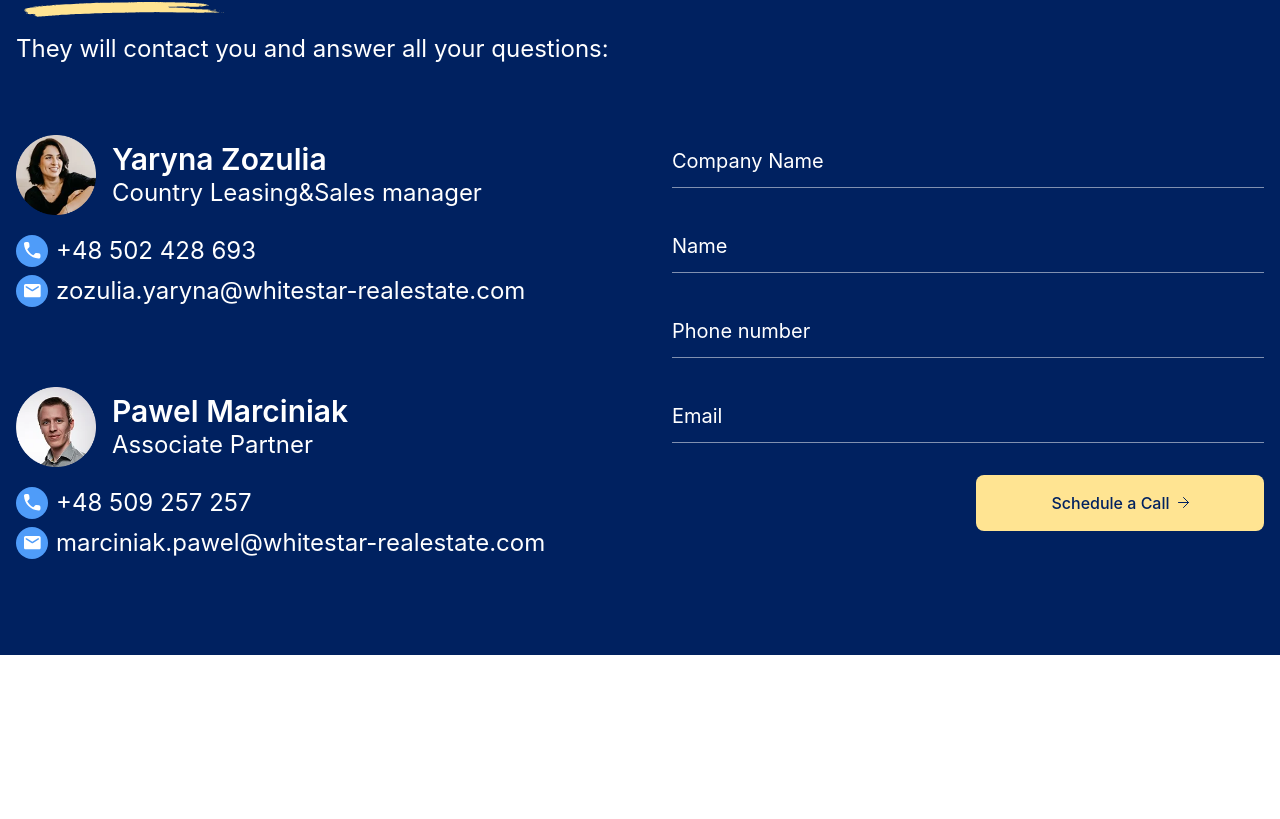
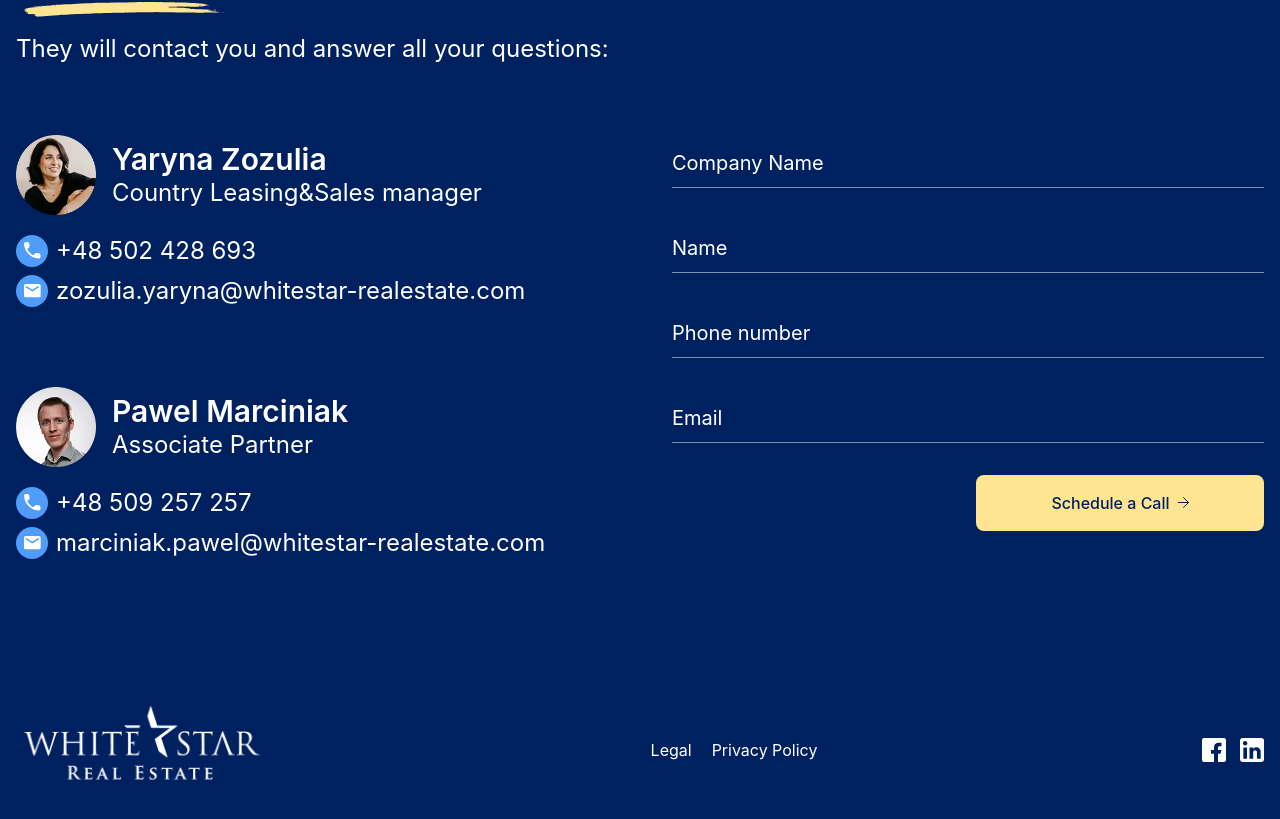
Before and after one commit to Akirienko/whiteStar, a Nuxt app: page / in a window 1280 px wide. Shown: the part 7454-8273 px from the top of the page. Before the commit the page ends 8109 px from the top, so only its background shows below. Built offline with nearby package versions, Linux system fonts and the light colour scheme; a web font is replaced by a local one.

Commit message:
ui fixes

```diff
--- a/components/Footer.vue
+++ b/components/Footer.vue
@@ -1,7 +1,31 @@
 <template>
-  <div>
+  <footer class="bg-main-blue py-5 xl:py-10">
+    <div class="main-container">
+      <div class="flex items-center justify-between">
+        <div class="logo hidden md:block">
+          <img src="/image/logo.webp" class="max- w-[250px]" alt="">
+        </div>
 
-  </div>
+        <div class="flex items-center gap-5">
+          <a href="#" class="hover:text-main-yellow transition-all">Legal</a>
+          <a href="#" class="hover:text-main-yellow transition-all">Privacy Policy</a>
+        </div>
+
+        <div class="flex items-center gap-3.5">
+          <a href="#" target="_blank" class="group">
+            <svg width="24" height="24" viewBox="0 0 24 24" fill="none" xmlns="http://www.w3.org/2000/svg">
+              <path d="M22 0C23.1046 0 24 0.895431 24 2V22C24 23.1046 23.1046 24 22 24H16V15.8398H18.5L19.5 12H16V10.0801C16 9.09128 16 8.16016 18 8.16016H19.5V4.93457C19.174 4.89329 17.9426 4.7998 16.6426 4.7998C13.9279 4.79997 12.0002 6.3907 12 9.31152V12H9V15.8398H12V24H2C0.895431 24 3.22133e-08 23.1046 0 22V2C0 0.895431 0.895431 3.22128e-08 2 0H22Z" fill="white" class="group-hover:fill-main-yellow transition-colors"/>
+            </svg>
+          </a>
+          <a href="#" target="_blank" class="group">
+            <svg width="24" height="24" viewBox="0 0 24 24" fill="none" xmlns="http://www.w3.org/2000/svg">
+              <path d="M21.3333 0C22.0406 0 22.7189 0.280951 23.219 0.781048C23.719 1.28115 24 1.95942 24 2.66667V21.3333C24 22.0406 23.719 22.7189 23.219 23.219C22.7189 23.719 22.0406 24 21.3333 24H2.66667C1.95942 24 1.28115 23.719 0.781048 23.219C0.280951 22.7189 0 22.0406 0 21.3333V2.66667C0 1.95942 0.280951 1.28115 0.781048 0.781048C1.28115 0.280951 1.95942 0 2.66667 0H21.3333ZM20.6667 20.6667V13.6C20.6667 12.4472 20.2087 11.3416 19.3936 10.5264C18.5784 9.71128 17.4728 9.25333 16.32 9.25333C15.1867 9.25333 13.8667 9.94667 13.2267 10.9867V9.50667H9.50667V20.6667H13.2267V14.0933C13.2267 13.0667 14.0533 12.2267 15.08 12.2267C15.5751 12.2267 16.0499 12.4233 16.3999 12.7734C16.75 13.1235 16.9467 13.5983 16.9467 14.0933V20.6667H20.6667ZM5.17333 7.41333C5.76742 7.41333 6.33717 7.17733 6.75725 6.75725C7.17733 6.33717 7.41333 5.76742 7.41333 5.17333C7.41333 3.93333 6.41333 2.92 5.17333 2.92C4.57571 2.92 4.00257 3.1574 3.57999 3.57999C3.1574 4.00257 2.92 4.57571 2.92 5.17333C2.92 6.41333 3.93333 7.41333 5.17333 7.41333ZM7.02667 20.6667V9.50667H3.33333V20.6667H7.02667Z" fill="white" class="group-hover:fill-main-yellow transition-colors"/>
+            </svg>
+          </a>
+        </div>
+      </div>
+    </div>
+  </footer>
 </template>
 
 <script setup>
--- a/components/Sections/Contacts.vue
+++ b/components/Sections/Contacts.vue
@@ -85,7 +85,7 @@
                   </svg>
 
                 </div>
-                <a href="tel:+48502428693" class="text-base lg:text-2xl">+48 502 428 693</a>
+                <a href="tel:+48502428693" class="text-base lg:text-2xl hover:text-main-yellow transition-all">+48 502 428 693</a>
               </div>
               <div class="flex items-center">
                 <div class="bg-[#4F9CF9] w-8 h-8 rounded-[50%] mr-2 flex items-center justify-center">
@@ -93,7 +93,7 @@
                     <path d="M15 0H1.66667C0.75 0 0.00833333 0.75 0.00833333 1.66667L0 11.6667C0 12.5833 0.75 13.3333 1.66667 13.3333H15C15.9167 13.3333 16.6667 12.5833 16.6667 11.6667V1.66667C16.6667 0.75 15.9167 0 15 0ZM14.6667 3.54167L8.775 7.225C8.50833 7.39167 8.15833 7.39167 7.89167 7.225L2 3.54167C1.91644 3.49476 1.84327 3.43138 1.78491 3.35538C1.72655 3.27937 1.68422 3.19231 1.66048 3.09948C1.63674 3.00664 1.63209 2.90995 1.6468 2.81526C1.66151 2.72057 1.69528 2.62984 1.74607 2.54858C1.79686 2.46732 1.8636 2.39721 1.94227 2.3425C2.02094 2.28778 2.10989 2.24959 2.20375 2.23025C2.2976 2.2109 2.3944 2.21081 2.4883 2.22996C2.58219 2.24911 2.67122 2.28711 2.75 2.34167L8.33333 5.83333L13.9167 2.34167C13.9954 2.28711 14.0845 2.24911 14.1784 2.22996C14.2723 2.21081 14.3691 2.2109 14.4629 2.23025C14.5568 2.24959 14.6457 2.28778 14.7244 2.3425C14.8031 2.39721 14.8698 2.46732 14.9206 2.54858C14.9714 2.62984 15.0052 2.72057 15.0199 2.81526C15.0346 2.90995 15.0299 3.00664 15.0062 3.09948C14.9824 3.19231 14.9401 3.27937 14.8818 3.35538C14.8234 3.43138 14.7502 3.49476 14.6667 3.54167Z" fill="white"/>
                   </svg>
                 </div>
-                <a href="mailto:zozulia.yaryna@whitestar-realestate.com" class="text-base lg:text-2xl">zozulia.yaryna@whitestar-realestate.com</a>
+                <a href="mailto:zozulia.yaryna@whitestar-realestate.com" class="text-base lg:text-2xl hover:text-main-yellow transition-all">zozulia.yaryna@whitestar-realestate.com</a>
               </div>
             </div>
           </div>
@@ -112,9 +112,8 @@
                   <svg width="17" height="17" viewBox="0 0 17 17" fill="none" xmlns="http://www.w3.org/2000/svg">
                     <path d="M14.8534 11.2292L12.525 10.9633C12.2513 10.9312 11.9738 10.9615 11.7134 11.052C11.453 11.1425 11.2165 11.2908 11.0217 11.4858L9.33503 13.1725C6.73298 11.8488 4.61792 9.73372 3.2942 7.13167L4.99003 5.43584C5.3842 5.04167 5.5767 4.49167 5.51253 3.9325L5.2467 1.6225C5.19492 1.17525 4.98038 0.76269 4.64396 0.463463C4.30754 0.164235 3.87277 -0.000733398 3.42253 2.45113e-06H1.8367C0.800868 2.45113e-06 -0.0607993 0.861669 0.00336735 1.8975C0.489201 9.72584 6.75003 15.9775 14.5692 16.4633C15.605 16.5275 16.4667 15.6658 16.4667 14.63V13.0442C16.4759 12.1183 15.7792 11.3392 14.8534 11.2292Z" fill="white"/>
                   </svg>
-
                 </div>
-                <a href="tel:+48509257257" class="text-base lg:text-2xl">+48 509 257 257</a>
+                <a href="tel:+48509257257" class="text-base lg:text-2xl hover:text-main-yellow transition-all">+48 509 257 257</a>
               </div>
               <div class="flex items-center">
                 <div class="bg-[#4F9CF9] w-8 h-8 rounded-[50%] mr-2 flex items-center justify-center">
@@ -122,7 +121,7 @@
                     <path d="M15 0H1.66667C0.75 0 0.00833333 0.75 0.00833333 1.66667L0 11.6667C0 12.5833 0.75 13.3333 1.66667 13.3333H15C15.9167 13.3333 16.6667 12.5833 16.6667 11.6667V1.66667C16.6667 0.75 15.9167 0 15 0ZM14.6667 3.54167L8.775 7.225C8.50833 7.39167 8.15833 7.39167 7.89167 7.225L2 3.54167C1.91644 3.49476 1.84327 3.43138 1.78491 3.35538C1.72655 3.27937 1.68422 3.19231 1.66048 3.09948C1.63674 3.00664 1.63209 2.90995 1.6468 2.81526C1.66151 2.72057 1.69528 2.62984 1.74607 2.54858C1.79686 2.46732 1.8636 2.39721 1.94227 2.3425C2.02094 2.28778 2.10989 2.24959 2.20375 2.23025C2.2976 2.2109 2.3944 2.21081 2.4883 2.22996C2.58219 2.24911 2.67122 2.28711 2.75 2.34167L8.33333 5.83333L13.9167 2.34167C13.9954 2.28711 14.0845 2.24911 14.1784 2.22996C14.2723 2.21081 14.3691 2.2109 14.4629 2.23025C14.5568 2.24959 14.6457 2.28778 14.7244 2.3425C14.8031 2.39721 14.8698 2.46732 14.9206 2.54858C14.9714 2.62984 15.0052 2.72057 15.0199 2.81526C15.0346 2.90995 15.0299 3.00664 15.0062 3.09948C14.9824 3.19231 14.9401 3.27937 14.8818 3.35538C14.8234 3.43138 14.7502 3.49476 14.6667 3.54167Z" fill="white"/>
                   </svg>
                 </div>
-                <a href="mailto:marciniak.pawel@whitestar-realestate.com" class="text-base lg:text-2xl">marciniak.pawel@whitestar-realestate.com</a>
+                <a href="mailto:marciniak.pawel@whitestar-realestate.com" class="text-base lg:text-2xl hover:text-main-yellow transition-all">marciniak.pawel@whitestar-realestate.com</a>
               </div>
             </div>
           </div>
@@ -131,32 +130,51 @@
         <div class="mt-10 xl:mt-0">
           <form @submit.prevent="handleSubmit" class="space-y-8" autocomplete="off">
             <div class="relative">
+              <label
+                for="companyName"
+                class="absolute left-0 text-white transition-all duration-200 pointer-events-none"
+                :class="form.companyName ? '-top-2 text-xs lg:text-sm' : 'top-3.5 text-base lg:text-xl'"
+              >
+                {{ t('contacts.formCompanyName') }}
+              </label>
               <input
                 v-model="form.companyName"
                 type="text"
                 id="companyName"
                 name="companyName"
                 autocomplete="off"
-                class="w-full bg-transparent border-0 border-b border-white/50 text-white text-base lg:text-xl py-3 px-0 focus:outline-none focus:border-white transition-colors placeholder:text-white"
-                :placeholder="t('contacts.formCompanyName')"
+                class="w-full bg-transparent border-0 border-b border-white/50 text-white text-base lg:text-xl py-3 px-0 focus:outline-none focus:border-white transition-colors"
                 required
               />
             </div>
 
-            <div class="relative">
+            <div class="relative mt-6">
+              <label
+                for="name"
+                class="absolute left-0 text-white transition-all duration-200 pointer-events-none"
+                :class="form.name ? '-top-2 text-xs lg:text-sm' : 'top-3.5 text-base lg:text-xl'"
+              >
+                {{ t('contacts.formName') }}
+              </label>
               <input
                 v-model="form.name"
                 type="text"
                 id="name"
                 name="name"
                 autocomplete="off"
-                class="w-full bg-transparent border-0 border-b border-white/50 text-white text-base lg:text-xl py-3 px-0 focus:outline-none focus:border-white transition-colors placeholder:text-white"
-                :placeholder="t('contacts.formName')"
+                class="w-full bg-transparent border-0 border-b border-white/50 text-white text-base lg:text-xl py-3 px-0 focus:outline-none focus:border-white transition-colors"
                 required
               />
             </div>
 
-            <div class="relative">
+            <div class="relative mt-6">
+              <label
+                for="phone"
+                class="absolute left-0 text-white transition-all duration-200 pointer-events-none"
+                :class="form.phone ? '-top-2 text-xs lg:text-sm' : 'top-3.5 text-base lg:text-xl'"
+              >
+                {{ t('contacts.formPhone') }}
+              </label>
               <input
                 v-model="form.phone"
                 type="tel"
@@ -164,21 +182,26 @@
                 name="phone"
                 autocomplete="off"
                 @input="handlePhoneInput"
-                class="w-full bg-transparent border-0 border-b border-white/50 text-white text-base lg:text-xl py-3 px-0 focus:outline-none focus:border-white transition-colors placeholder:text-white"
-                :placeholder="t('contacts.formPhone')"
+                class="w-full bg-transparent border-0 border-b border-white/50 text-white text-base lg:text-xl py-3 px-0 focus:outline-none focus:border-white transition-colors"
                 required
               />
             </div>
 
-            <div class="relative">
+            <div class="relative mt-6">
+              <label
+                for="email"
+                class="absolute left-0 text-white transition-all duration-200 pointer-events-none"
+                :class="form.email ? '-top-2 text-xs lg:text-sm' : 'top-3.5 text-base lg:text-xl'"
+              >
+                {{ t('contacts.formEmail') }}
+              </label>
               <input
                 v-model="form.email"
                 type="email"
                 id="email"
                 name="email"
                 autocomplete="off"
-                class="w-full bg-transparent border-0 border-b border-white/50 text-white text-base lg:text-xl py-3 px-0 focus:outline-none focus:border-white transition-colors placeholder:text-white"
-                :placeholder="t('contacts.formEmail')"
+                class="w-full bg-transparent border-0 border-b border-white/50 text-white text-base lg:text-xl py-3 px-0 focus:outline-none focus:border-white transition-colors"
                 required
               />
             </div>
--- a/pages/index.vue
+++ b/pages/index.vue
@@ -1,5 +1,6 @@
 
 <script setup>
+
   const { isOpen, close } = useModal()
 
 </script>
@@ -17,7 +18,13 @@
   <Tenants />
   <WSRE />
   <Offers />
-  <Contacts />
+
+  <div class="bg-main-blue">
+    <Contacts />
+    <Footer />
+  </div>
+
+
 
   <Modal v-if="isOpen" @close="close">
     <img src="/image/mapUAMobile.webp" alt="map">
```
